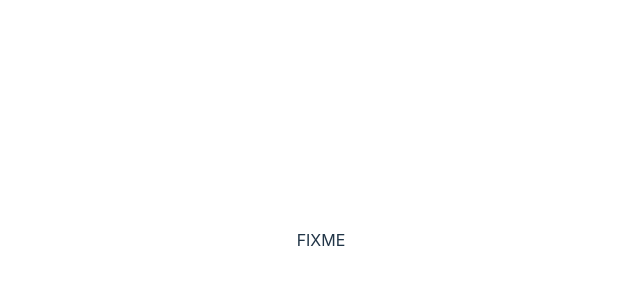
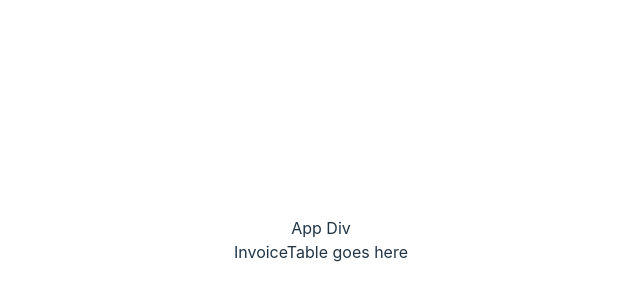
Before and after one commit to sbrown3212/wb-thinking-react, a React (Vite) app: page / in a window 1280 px wide. Shown: the part 160-460 px from the top of the page, without its empty margins (319-959 px from the left). Built offline with nearby package versions, Linux system fonts and the light colour scheme.

Commit message:
updated InvoiceTable and App.jsx to view divs. Created Tableheader.jsx

```diff
--- a/src/App.jsx
+++ b/src/App.jsx
@@ -1,4 +1,5 @@
 import './App.css';
+import InvoiceTable from './components/InvoiceTable.jsx';
 
 const TEST_DATA = [
   { id: 0, description: 'Content plan', rate: 50, hours: 4 },
@@ -8,7 +9,11 @@ const TEST_DATA = [
 ];
 
 function App() {
-  return <p>FIXME</p>;
+  return (
+    <div>App Div
+      <InvoiceTable />
+    </div>
+  );
 }
 
 export default App;
--- a/src/components/InvoiceTable.jsx
+++ b/src/components/InvoiceTable.jsx
@@ -1 +1,9 @@
 import './InvoiceTable.css';
+
+const InvoiceTable = () => {
+  return (
+    <div>InvoiceTable goes here</div>
+  )
+}
+
+export default InvoiceTable
```
Also changed, not shown: src/components/TableHeader.jsx (added, +9 -0 lines).
